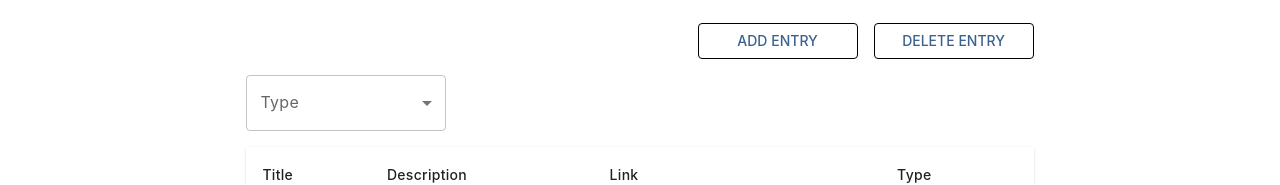
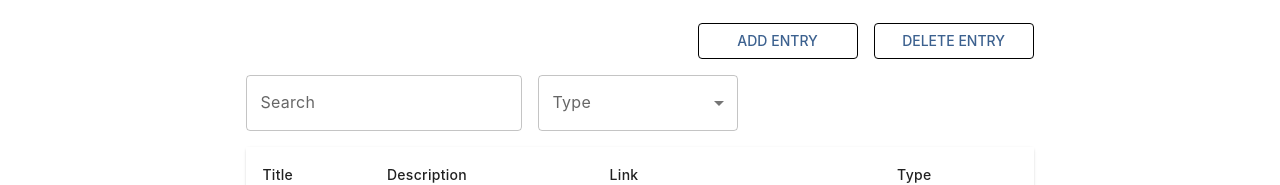
Before and after one commit to hack4impact-upenn/achieve-now, a React (Create React App) app in the folder client/: page /admin-resources in a window 1280 px wide. Shown: the part 249-434 px from the top of the page. Built offline with nearby package versions, Linux system fonts and the light colour scheme; a web font is replaced by a local one.

Commit message:
add search functionality

```diff
--- a/client/src/Admin/AdminResourcesPage.tsx
+++ b/client/src/Admin/AdminResourcesPage.tsx
@@ -60,7 +60,7 @@ const initialTableData = [
 function AdminResourcesPage() {
   const [tableData, setTableData] = useState(initialTableData);
   const [filteredTableData, setFilteredTableData] = useState(initialTableData);
-
+  const [searchTerm, setSearchTerm] = useState('');
   const [resourceType, setResourceType] = useState<string[]>([]);
 
   const columns: TColumn[] = [
@@ -89,6 +89,10 @@ function AdminResourcesPage() {
     setTableData([...tableData, dummyData]);
   };
 
+  const handleSearchChange = (event: React.ChangeEvent<HTMLInputElement>) => {
+    setSearchTerm(event.target.value);
+  };
+
   // Used to create the data type to create a row in the table
   function createAdminResourcesRow(
     key: string,
@@ -106,17 +110,6 @@ function AdminResourcesPage() {
     };
   }
 
-  useEffect(() => {
-    if (resourceType.length !== 0) {
-      setFilteredTableData(
-        tableData.filter((row: AdminResourcesRow) =>
-          resourceType.includes(row.type),
-        ),
-      );
-    } else {
-      setFilteredTableData(tableData);
-    }
-  }, [resourceType, tableData]);
   const selectChangeHandler = (e: SelectChangeEvent<string[]>) => {
     const {
       target: { value },
@@ -126,6 +119,25 @@ function AdminResourcesPage() {
       typeof value === 'string' ? value.split(',') : value,
     );
   };
+
+  useEffect(() => {
+    const filteredByType =
+      resourceType.length !== 0
+        ? tableData.filter((row: AdminResourcesRow) =>
+            resourceType.includes(row.type),
+          )
+        : tableData;
+
+    const filteredBySearch = searchTerm
+      ? filteredByType.filter(
+          (row: AdminResourcesRow) =>
+            row.title.toLowerCase().includes(searchTerm.toLowerCase()) ||
+            row.description.toLowerCase().includes(searchTerm.toLowerCase()),
+        )
+      : filteredByType;
+
+    setFilteredTableData(filteredBySearch);
+  }, [resourceType, tableData, searchTerm]);
 
   return (
     <div>
@@ -207,6 +219,21 @@ function AdminResourcesPage() {
           }}
         >
           <Box sx={{ paddingBottom: theme.spacing(2) }}>
+            <FormControl
+              variant="outlined"
+              sx={{
+                marginRight: theme.spacing(2),
+              }}
+            >
+              <InputLabel htmlFor="search-field">Search</InputLabel>
+              <OutlinedInput
+                id="search-field"
+                value={searchTerm}
+                onChange={handleSearchChange}
+                label="Search"
+              />
+            </FormControl>
+
             <FormControl>
               <InputLabel id="resource-type-label">Type</InputLabel>
               <Select
```
